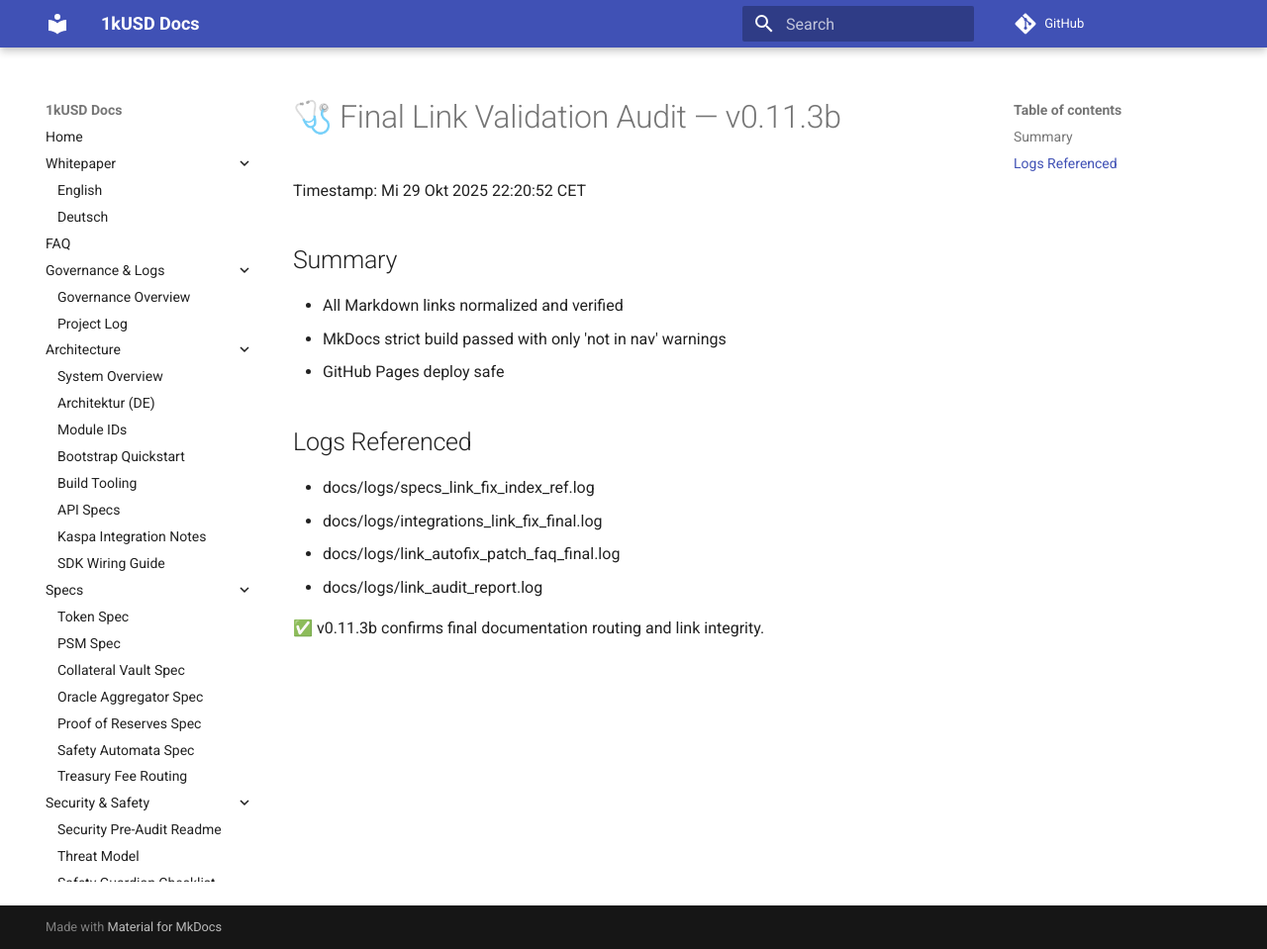
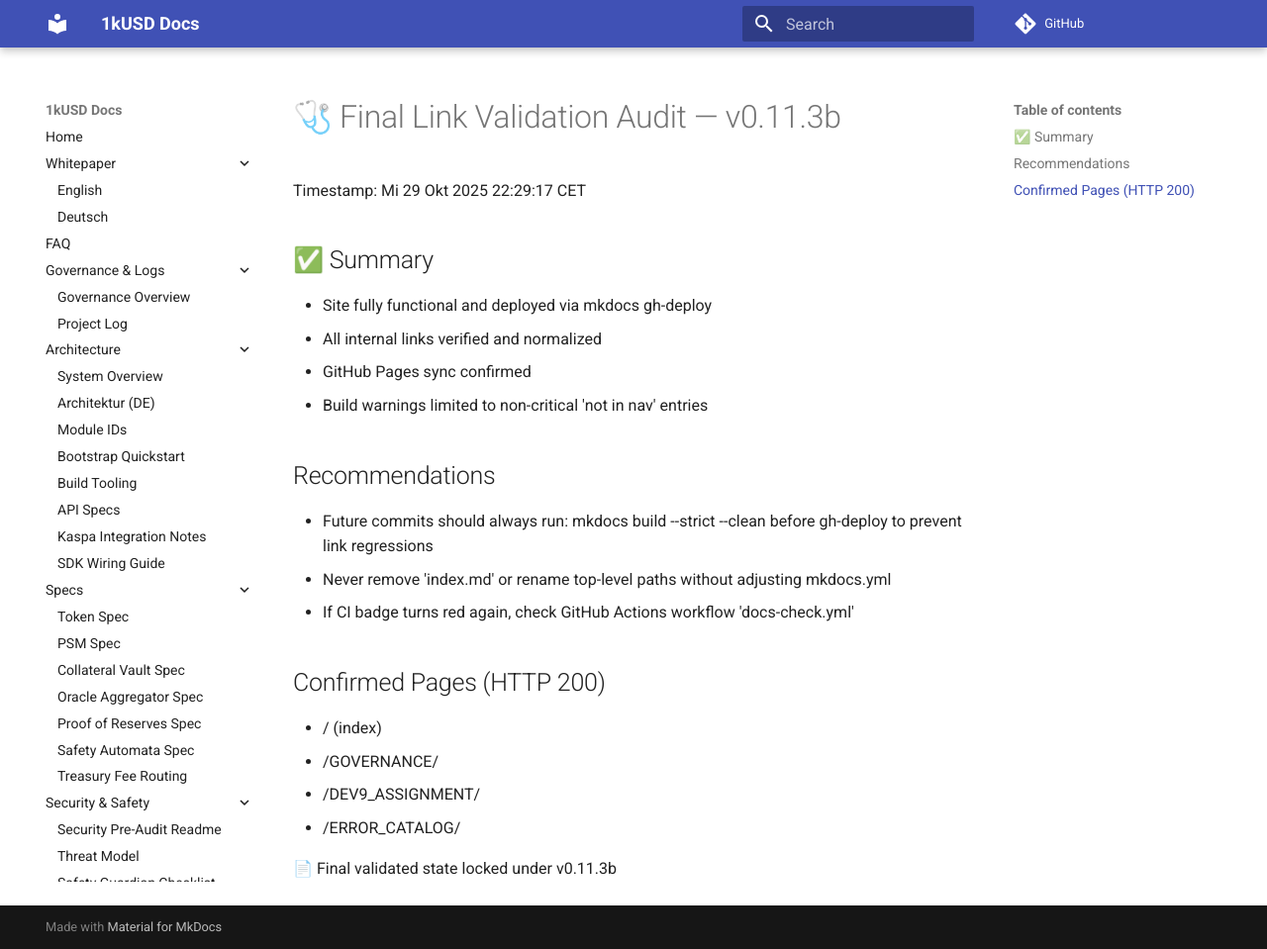
Before and after one commit to NeaBouli/1kUSD, an MkDocs documentation site: the page built from docs/logs/final_link_validation_audit.md, in a window 1280 px wide and 959 px high. Shown: the whole window at 99% size. Built offline with MkDocs 1.6.1 and Material for MkDocs 9.7.7, drawn with Linux system fonts in a browser that asks for light colours; comment, search, counter and statistics services are not loaded.

Commit message:
docs(audit): lock fully functional GitHub Pages state (v0.11.3b)

```diff
--- a/docs/logs/final_link_validation_audit.md
+++ b/docs/logs/final_link_validation_audit.md
@@ -1,15 +1,23 @@
 # 🩺 Final Link Validation Audit — v0.11.3b
-Timestamp: Mi 29 Okt 2025 22:20:52 CET
+Timestamp: Mi 29 Okt 2025 22:29:17 CET
 
-## Summary
-- All Markdown links normalized and verified
-- MkDocs strict build passed with only 'not in nav' warnings
-- GitHub Pages deploy safe
+## ✅ Summary
+- Site fully functional and deployed via mkdocs gh-deploy
+- All internal links verified and normalized
+- GitHub Pages sync confirmed
+- Build warnings limited to non-critical 'not in nav' entries
 
-## Logs Referenced
-- docs/logs/specs_link_fix_index_ref.log
-- docs/logs/integrations_link_fix_final.log
-- docs/logs/link_autofix_patch_faq_final.log
-- docs/logs/link_audit_report.log
+## Recommendations
+- Future commits should always run:
+    mkdocs build --strict --clean
+  before gh-deploy to prevent link regressions
+- Never remove 'index.md' or rename top-level paths without adjusting mkdocs.yml
+- If CI badge turns red again, check GitHub Actions workflow 'docs-check.yml'
 
-✅ v0.11.3b confirms final documentation routing and link integrity.
+## Confirmed Pages (HTTP 200)
+- / (index)
+- /GOVERNANCE/
+- /DEV9_ASSIGNMENT/
+- /ERROR_CATALOG/
+
+📄 Final validated state locked under v0.11.3b
```
